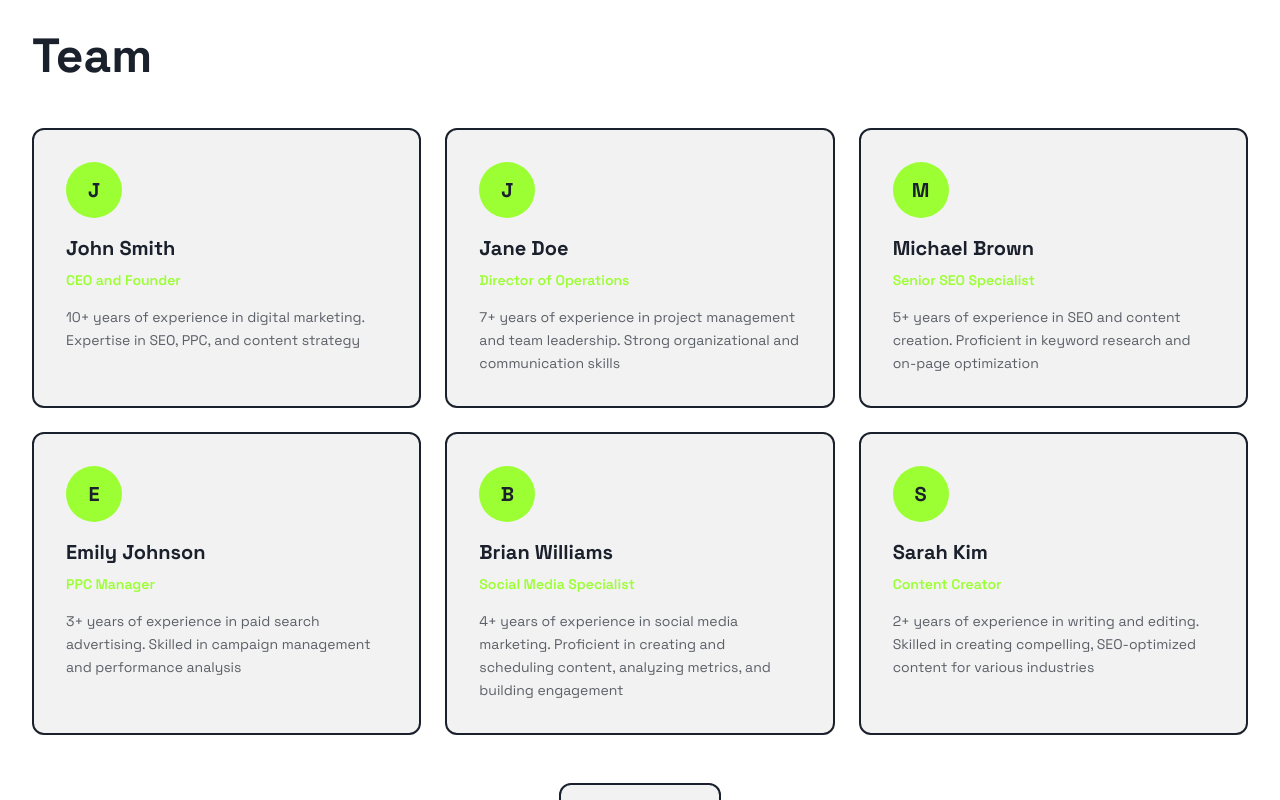
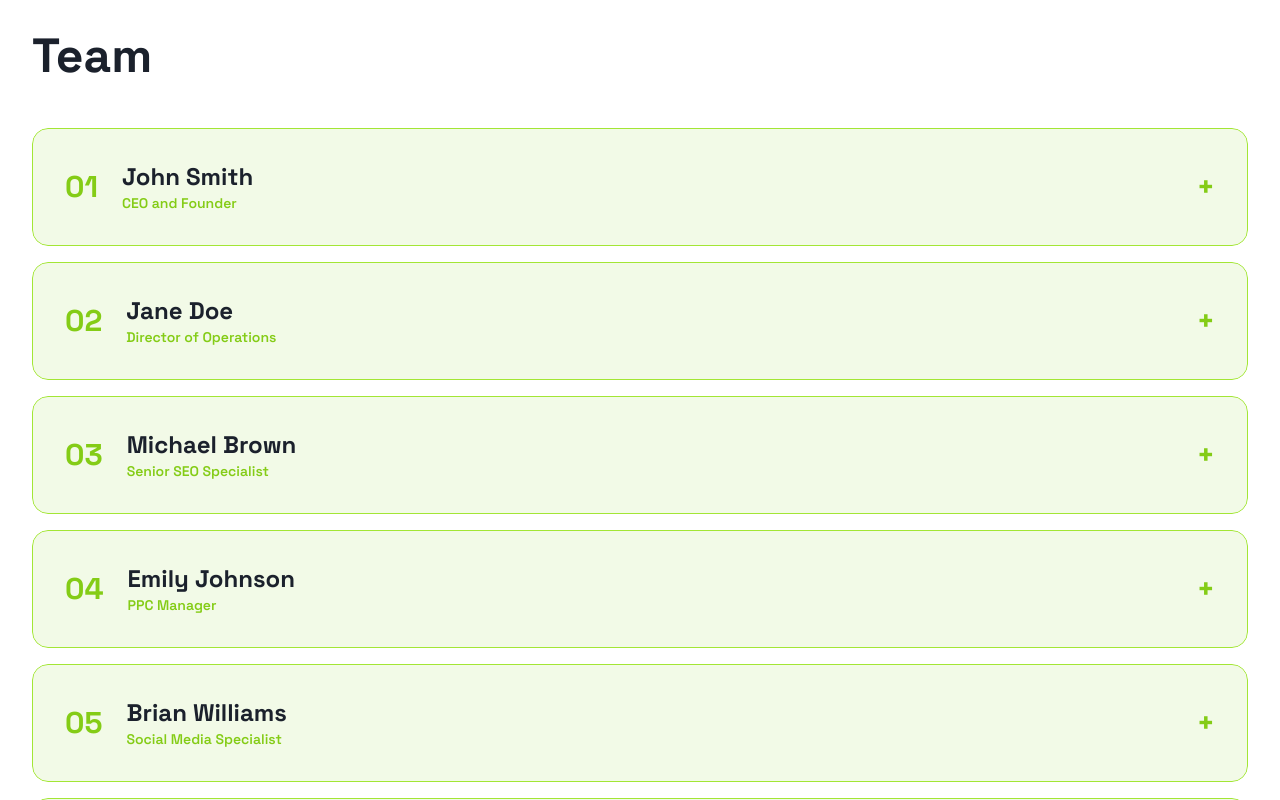
Before and after one commit to spoilers21/positivus-website-build, a React (Vite) app: page / in a window 1280 px wide. Shown: the part 4660-5460 px from the top of the page. Built offline with nearby package versions, Linux system fonts and the light colour scheme.

Commit message:
Replace team member cards with lime-styled collapsible buttons
cgen-b20e7d76f408408fb8cebd4328b500e0

```diff
--- a/client/components/TeamSection.tsx
+++ b/client/components/TeamSection.tsx
@@ -1,42 +1,52 @@
+import { useState } from "react";
+
 export default function TeamSection() {
   const teamMembers = [
     {
+      number: "01",
       name: "John Smith",
       role: "CEO and Founder",
       description:
         "10+ years of experience in digital marketing. Expertise in SEO, PPC, and content strategy",
     },
     {
+      number: "02",
       name: "Jane Doe",
       role: "Director of Operations",
       description:
         "7+ years of experience in project management and team leadership. Strong organizational and communication skills",
     },
     {
+      number: "03",
       name: "Michael Brown",
       role: "Senior SEO Specialist",
       description:
         "5+ years of experience in SEO and content creation. Proficient in keyword research and on-page optimization",
     },
     {
+      number: "04",
       name: "Emily Johnson",
       role: "PPC Manager",
       description:
         "3+ years of experience in paid search advertising. Skilled in campaign management and performance analysis",
     },
     {
+      number: "05",
       name: "Brian Williams",
       role: "Social Media Specialist",
       description:
         "4+ years of experience in social media marketing. Proficient in creating and scheduling content, analyzing metrics, and building engagement",
     },
     {
+      number: "06",
       name: "Sarah Kim",
       role: "Content Creator",
       description:
         "2+ years of experience in writing and editing. Skilled in creating compelling, SEO-optimized content for various industries",
     },
   ];
+
+  const [expandedMember, setExpandedMember] = useState<number | null>(null);
 
   return (
     <section className="section-padding bg-background">
@@ -45,26 +55,47 @@ export default function TeamSection() {
           Team
         </h2>
 
-        <div className="grid grid-cols-1 md:grid-cols-2 lg:grid-cols-3 gap-6 mb-12">
+        <div className="space-y-4 mb-12">
           {teamMembers.map((member, index) => (
             <div
               key={index}
-              className="p-6 md:p-8 bg-secondary rounded-xl border-2 border-foreground hover:shadow-lg transition-shadow"
+              className="rounded-2xl overflow-hidden"
             >
-              <div className="w-14 h-14 bg-primary rounded-full mb-4 flex items-center justify-center">
-                <span className="text-xl font-bold text-primary-foreground">
-                  {member.name.charAt(0)}
+              <button
+                onClick={() =>
+                  setExpandedMember(expandedMember === index ? null : index)
+                }
+                className="w-full p-6 md:p-8 flex items-center justify-between bg-lime-500/10 hover:bg-lime-500/20 border border-lime-400 rounded-2xl transition-all duration-300 ease-in-out"
+              >
+                <div className="flex items-center gap-6 text-left">
+                  <span className="text-3xl font-bold text-lime-500 min-w-fit">
+                    {member.number}
                   </span>
-              </div>
-              <h3 className="text-xl font-bold text-foreground mb-2">
+                  <div>
+                    <h3 className="text-xl md:text-2xl font-bold text-foreground">
                       {member.name}
                     </h3>
-              <p className="text-sm font-semibold text-primary mb-4">
+                    <p className="text-sm font-semibold text-lime-500">
                       {member.role}
                     </p>
-              <p className="text-foreground/70 text-sm leading-relaxed">
+                  </div>
+                </div>
+                <span
+                  className={`text-3xl font-bold text-lime-500 transition-transform duration-300 ${
+                    expandedMember === index ? "rotate-45" : ""
+                  }`}
+                >
+                  +
+                </span>
+              </button>
+
+              {expandedMember === index && (
+                <div className="px-6 md:px-8 pb-6 md:pb-8 bg-lime-500/5 rounded-b-2xl">
+                  <p className="text-foreground/80 leading-relaxed">
                     {member.description}
                   </p>
+                </div>
+              )}
             </div>
           ))}
         </div>
```
Lines whose indentation alone changed are shown as unchanged.
